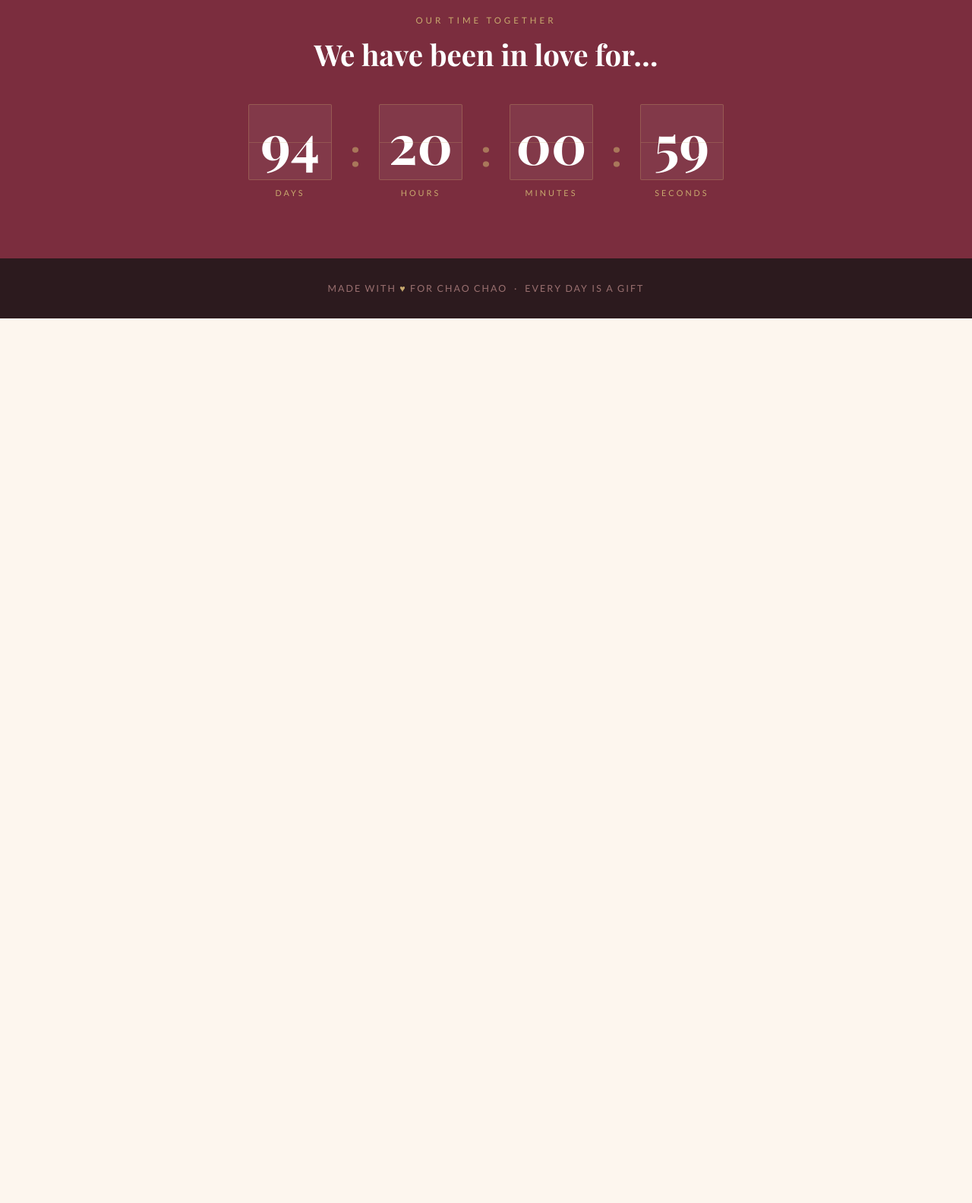
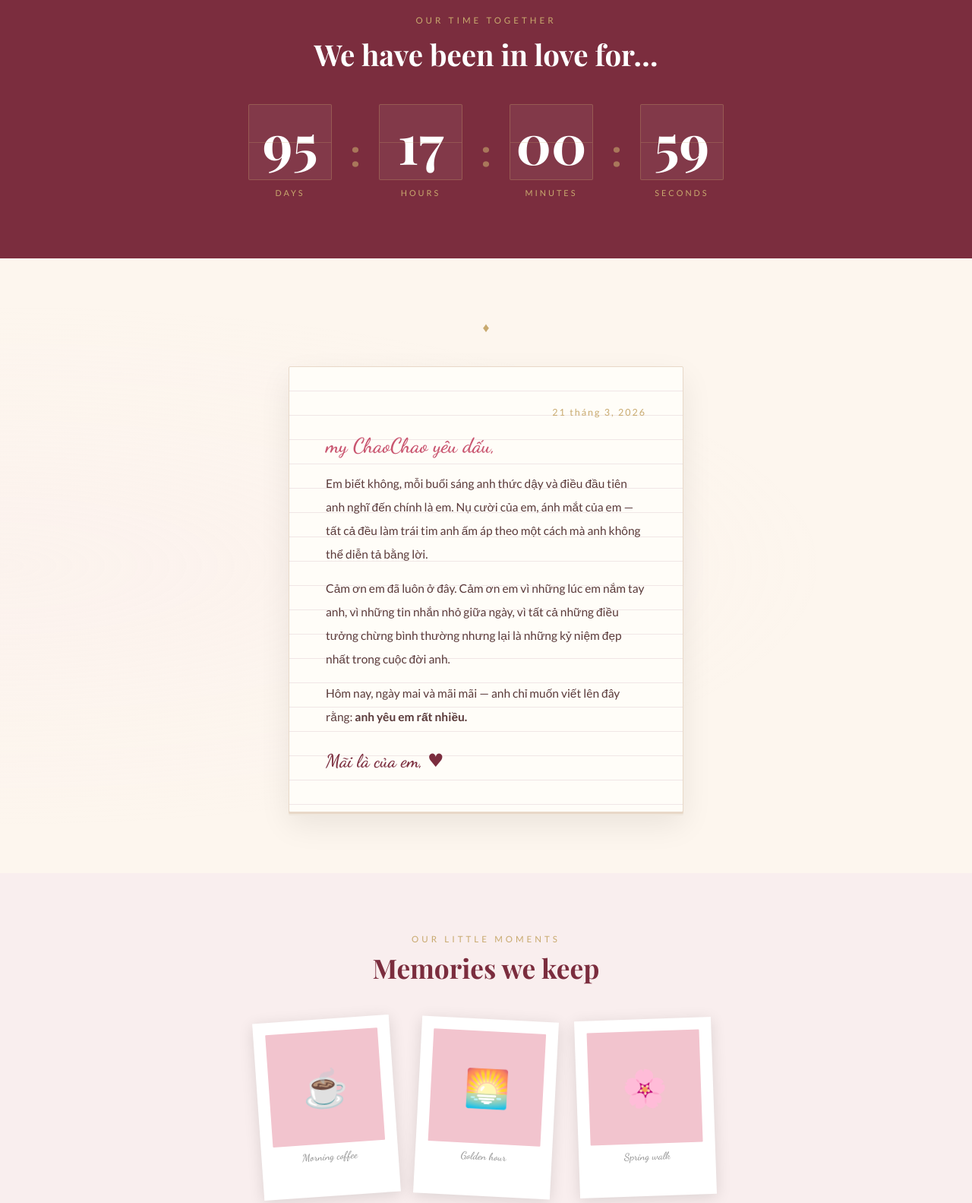
Before and after one commit to CaiVan8397/CaiVan8397.github.io, a plain HTML site: page love.html in a window 1280 px wide. Shown: the part 860-2443 px from the top of the page at 76% size. Before the commit the page ends 1279 px from the top, so only its background shows below. Drawn offline with nearby package versions, Linux system fonts and the light colour scheme; a web font is replaced by a local one.

Commit message:
💖 Rename Chao Chao → my ChaoChao

```diff
--- a/love.html
+++ b/love.html
@@ -19,17 +19,17 @@
       --soft:  #f9eeee;
     }
 
-    html { scroll-behavior: smooth; }
+    html { scroll-behavior:smooth; }
     body {
-      background: var(--cream);
-      color: var(--dark);
-      font-family: 'Lato', sans-serif;
-      overflow-x: hidden;
-      animation: pageIn .6s ease both;
+      background:var(--cream);
+      color:var(--dark);
+      font-family:'Lato',sans-serif;
+      overflow-x:hidden;
+      animation:pageIn .6s ease both;
     }
     @keyframes pageIn {
-      from { opacity:0; transform: scale(.98); }
-      to   { opacity:1; transform: scale(1); }
+      from { opacity:0; transform:scale(.98); }
+      to   { opacity:1; transform:scale(1);   }
     }
 
     /* PETALS */
@@ -40,13 +40,17 @@
       100% { transform:translateY(110vh) rotate(540deg); opacity:0;  }
     }
 
-    /* ── DO YOU LOVE ME ── */
+    .divider { display:flex; align-items:center; gap:14px; margin:0 auto 10px; max-width:340px; }
+    .divider::before,.divider::after { content:''; flex:1; height:1px; background:var(--gold); }
+    .divider span { color:var(--gold); font-size:1.1rem; }
+
+    /* DO YOU LOVE ME */
     #love-dialog {
       position:relative; z-index:1;
       min-height:100vh;
       display:flex; align-items:center; justify-content:center;
       padding:60px 20px;
-      background: radial-gradient(ellipse at 50% 50%, #f5dde4 0%, transparent 70%), var(--cream);
+      background:radial-gradient(ellipse at 50% 50%, #f5dde4 0%, transparent 70%), var(--cream);
     }
     .card {
       background:white;
@@ -76,7 +80,7 @@
       font-family:'Playfair Display',serif; font-size:1rem;
       cursor:pointer; letter-spacing:1px;
       box-shadow:0 4px 16px rgba(201,85,111,.35);
-      transition: background .2s, transform .2s, padding .35s, font-size .35s, box-shadow .2s;
+      transition:background .2s, transform .2s, padding .35s, font-size .35s, box-shadow .2s;
     }
     .btn-yes:hover { background:var(--wine); transform:translateY(-2px); box-shadow:0 8px 24px rgba(201,85,111,.45); }
 
@@ -89,13 +93,13 @@
     }
     .btn-no.roaming { position:fixed; transition:none; z-index:999; }
 
-    /* ── COUNTDOWN ── */
+    /* COUNTDOWN */
     #countdown {
       position:relative; z-index:1;
       padding:80px 20px; text-align:center;
       background:var(--wine); color:var(--cream);
     }
-    #countdown .section-label { font-size:.72rem; letter-spacing:4px; text-transform:uppercase; color:var(--gold); margin-bottom:12px; }
+    #countdown .section-label { font-size:.72rem; letter-spacing:4px; text-transform:uppercase; color:var(--gold); margin-bottom:12px; display:block; }
     #countdown h2 { font-family:'Playfair Display',serif; font-size:clamp(1.6rem,4vw,2.4rem); margin-bottom:40px; color:white; }
     .tickers { display:flex; justify-content:center; gap:24px; flex-wrap:wrap; }
     .ticker  { display:flex; flex-direction:column; align-items:center; }
@@ -113,7 +117,50 @@
     .ticker-lbl { margin-top:10px; font-size:.68rem; letter-spacing:3px; text-transform:uppercase; color:var(--gold); }
     .ticker-sep { font-family:'Playfair Display',serif; font-size:3rem; color:var(--gold); align-self:center; line-height:1; opacity:.6; }
 
-    /* ── YES OVERLAY ── */
+    /* LETTER */
+    #letter {
+      position:relative; z-index:1;
+      padding:80px 20px;
+      display:flex; flex-direction:column; align-items:center;
+      background:radial-gradient(ellipse at 0% 50%, #f9e4ec33 0%, transparent 60%), var(--cream);
+    }
+    .letter-paper {
+      max-width:520px; width:100%;
+      background:#fffdf8;
+      border:1px solid #e8d8c8;
+      padding:52px 48px; border-radius:2px;
+      box-shadow:0 2px 0 #e8d8c8, 0 4px 0 #f0e8de, 0 16px 40px rgba(0,0,0,.08);
+      position:relative;
+    }
+    .letter-paper::before {
+      content:''; position:absolute; inset:0;
+      background:repeating-linear-gradient(transparent,transparent 31px,#f0e6e6 31px,#f0e6e6 32px);
+      border-radius:2px; pointer-events:none;
+    }
+    .letter-content { position:relative; z-index:1; }
+    .letter-date    { font-size:.78rem; color:var(--gold); letter-spacing:2px; margin-bottom:20px; text-align:right; }
+    .letter-greeting { font-family:'Dancing Script',cursive; font-size:1.7rem; color:var(--rose); margin-bottom:18px; }
+    .letter-body { font-size:.97rem; line-height:2; color:#5a3a3a; }
+    .letter-body p { margin-bottom:14px; }
+    .letter-sign { font-family:'Dancing Script',cursive; font-size:1.5rem; color:var(--wine); margin-top:28px; }
+
+    /* GALLERY */
+    #gallery { position:relative; z-index:1; padding:80px 20px; text-align:center; background:var(--soft); }
+    .section-header { margin-bottom:44px; }
+    .section-header .sec-label { font-size:.72rem; letter-spacing:4px; text-transform:uppercase; color:var(--gold); display:block; margin-bottom:8px; }
+    .section-header h2 { font-family:'Playfair Display',serif; font-size:clamp(1.5rem,4vw,2.2rem); color:var(--wine); }
+    .polaroids { display:flex; flex-wrap:wrap; justify-content:center; gap:30px; max-width:760px; margin:0 auto; }
+    .polaroid {
+      background:white; padding:16px 16px 44px;
+      box-shadow:0 4px 20px rgba(0,0,0,.12); width:180px;
+      transform:rotate(var(--r));
+      transition:transform .3s ease, box-shadow .3s;
+    }
+    .polaroid:hover { transform:rotate(0deg) scale(1.05); box-shadow:0 12px 36px rgba(0,0,0,.2); z-index:2; }
+    .polaroid-img { width:100%; height:148px; background:var(--blush); display:flex; align-items:center; justify-content:center; font-size:3rem; border-radius:1px; }
+    .polaroid-cap { font-family:'Dancing Script',cursive; font-size:.85rem; color:#999; text-align:center; margin-top:8px; }
+
+    /* YES OVERLAY */
     #yes-overlay {
       display:none; position:fixed; inset:0; z-index:9999;
       background:var(--wine);
@@ -137,7 +184,6 @@
     }
     .btn-close-ov:hover { background:var(--gold); color:var(--wine); }
 
-    /* FOOTER */
     footer {
       position:relative; z-index:1;
       padding:32px 20px; text-align:center;
@@ -155,7 +201,7 @@
 <!-- YES OVERLAY -->
 <div id="yes-overlay">
   <div class="ov-heart">💌</div>
-  <h1>I knew it, Chao Chao~</h1>
+  <h1>I knew it, my ChaoChao~</h1>
   <p>Cảm ơn em đã yêu anh. Mỗi ngày có em là một ngày anh không muốn kết thúc. 🌹</p>
   <div class="ov-gold">" You are my favourite love story. "</div>
   <button class="btn-close-ov" onclick="document.getElementById('yes-overlay').classList.remove('show')">Close ✕</button>
@@ -167,7 +213,7 @@
     <span class="card-icon">🐻</span>
     <p class="card-label">A very important question</p>
     <h2 class="card-question">Do you love me?</h2>
-    <p class="card-sub">Think carefully, Chao Chao.<br>There is only one right answer. 🌹</p>
+    <p class="card-sub">Think carefully, my ChaoChao.<br>There is only one right answer. 🌹</p>
     <div class="btns" id="btns">
       <button class="btn-yes" id="btnYes" onclick="pressYes()">Yes ♥</button>
       <button class="btn-no"  id="btnNo">No</button>
@@ -177,7 +223,7 @@
 
 <!-- COUNTDOWN -->
 <section id="countdown">
-  <p class="section-label">Our time together</p>
+  <span class="section-label">Our time together</span>
   <h2>We have been in love for…</h2>
   <div class="tickers">
     <div class="ticker"><div class="ticker-num" id="tDays">0</div><div class="ticker-lbl">Days</div></div>
@@ -190,7 +236,40 @@
   </div>
 </section>
 
-<footer>Made with <span>♥</span> for Chao Chao &nbsp;·&nbsp; Every day is a gift</footer>
+<!-- LETTER -->
+<section id="letter">
+  <div class="divider" style="margin-bottom:40px"><span>♦</span></div>
+  <div class="letter-paper">
+    <div class="letter-content">
+      <div class="letter-date">21 tháng 3, 2026</div>
+      <div class="letter-greeting">my ChaoChao yêu dấu,</div>
+      <div class="letter-body">
+        <p>Em biết không, mỗi buổi sáng anh thức dậy và điều đầu tiên anh nghĩ đến chính là em. Nụ cười của em, ánh mắt của em — tất cả đều làm trái tim anh ấm áp theo một cách mà anh không thể diễn tả bằng lời.</p>
+        <p>Cảm ơn em đã luôn ở đây. Cảm ơn em vì những lúc em nắm tay anh, vì những tin nhắn nhỏ giữa ngày, vì tất cả những điều tưởng chừng bình thường nhưng lại là những kỷ niệm đẹp nhất trong cuộc đời anh.</p>
+        <p>Hôm nay, ngày mai và mãi mãi — anh chỉ muốn viết lên đây rằng: <strong>anh yêu em rất nhiều.</strong></p>
+      </div>
+      <div class="letter-sign">Mãi là của em, ♥</div>
+    </div>
+  </div>
+</section>
+
+<!-- GALLERY -->
+<section id="gallery">
+  <div class="section-header">
+    <span class="sec-label">Our little moments</span>
+    <h2>Memories we keep</h2>
+  </div>
+  <div class="polaroids">
+    <div class="polaroid" style="--r:-4deg"><div class="polaroid-img">☕</div><div class="polaroid-cap">Morning coffee</div></div>
+    <div class="polaroid" style="--r:3deg"> <div class="polaroid-img">🌅</div><div class="polaroid-cap">Golden hour</div></div>
+    <div class="polaroid" style="--r:-2deg"><div class="polaroid-img">🌸</div><div class="polaroid-cap">Spring walk</div></div>
+    <div class="polaroid" style="--r:5deg"> <div class="polaroid-img">🕯️</div><div class="polaroid-cap">Candlelight</div></div>
+    <div class="polaroid" style="--r:-3deg"><div class="polaroid-img">🎶</div><div class="polaroid-cap">Our song</div></div>
+    <div class="polaroid" style="--r:2deg"> <div class="polaroid-img">💌</div><div class="polaroid-cap">Love notes</div></div>
+  </div>
+</section>
+
+<footer>Made with <span>♥</span> for my ChaoChao &nbsp;·&nbsp; Since 21 March 2026</footer>
 
 <script>
   /* PETALS */
@@ -211,45 +290,48 @@
   }
   setInterval(spawnPetal,450);
 
-  /* COUNTDOWN — bắt đầu yêu 21/03/2026 lúc 21:00 */
-  const START = new Date('2026-03-21T21:00:00');
+  /* COUNTDOWN — 21 tháng 3 năm 2026 */
+  const START = new Date('2026-03-21T00:00:00');
   function tick(){
-    const now=new Date(), d=now-START;
-    if(d<0){
-      document.getElementById('tDays').textContent  = '0';
-      document.getElementById('tHours').textContent = '00';
-      document.getElementById('tMins').textContent  = '00';
-      document.getElementById('tSecs').textContent  = '00';
+    const now = new Date();
+    const diff = now - START;
+    const pad = n => String(n).padStart(2,'0');
+    if(diff < 0){
+      const abs = Math.abs(diff);
+      document.getElementById('tDays').textContent  = Math.floor(abs/86400000);
+      document.getElementById('tHours').textContent = pad(Math.floor(abs/3600000)%24);
+      document.getElementById('tMins').textContent  = pad(Math.floor(abs/60000)%60);
+      document.getElementById('tSecs').textContent  = pad(Math.floor(abs/1000)%60);
+      document.querySelector('#countdown h2').textContent = 'Còn bao lâu nữa…';
       return;
     }
-    const pad=n=>String(n).padStart(2,'0');
-    document.getElementById('tDays').textContent  = Math.floor(d/86400000);
-    document.getElementById('tHours').textContent = pad(Math.floor(d/3600000)%24);
-    document.getElementById('tMins').textContent  = pad(Math.floor(d/60000)%60);
-    document.getElementById('tSecs').textContent  = pad(Math.floor(d/1000)%60);
+    document.getElementById('tDays').textContent  = Math.floor(diff/86400000);
+    document.getElementById('tHours').textContent = pad(Math.floor(diff/3600000)%24);
+    document.getElementById('tMins').textContent  = pad(Math.floor(diff/60000)%60);
+    document.getElementById('tSecs').textContent  = pad(Math.floor(diff/1000)%60);
   }
   setInterval(tick,1000); tick();
 
   /* NO ESCAPE */
-  const btnNo=document.getElementById('btnNo');
-  const btnYes=document.getElementById('btnYes');
+  const btnNo  = document.getElementById('btnNo');
+  const btnYes = document.getElementById('btnYes');
   let escaped=false, yesLevel=0;
   const yesLabels=['Yes ♥','Yes!! 🌹','Of course 💌','Always ♥','Forever & ever 💍'];
   function runAway(e){
     if(e) e.preventDefault();
     if(!escaped){ escaped=true; btnNo.classList.add('roaming'); document.body.appendChild(btnNo); }
     const m=80;
-    btnNo.style.left=(m+Math.random()*(window.innerWidth-m*2))+'px';
+    btnNo.style.left=(m+Math.random()*(window.innerWidth -m*2))+'px';
     btnNo.style.top =(m+Math.random()*(window.innerHeight-m*2))+'px';
     btnNo.style.transform='translate(-50%,-50%)';
     yesLevel=Math.min(yesLevel+1,yesLabels.length-1);
     const s=1+yesLevel*0.22, p=13+yesLevel*8;
-    btnYes.style.fontSize=s+'rem';
-    btnYes.style.padding=p+'px '+(p*2.4)+'px';
+    btnYes.style.fontSize =s+'rem';
+    btnYes.style.padding  =p+'px '+(p*2.4)+'px';
     btnYes.style.boxShadow=`0 ${6+yesLevel*3}px ${20+yesLevel*8}px rgba(201,85,111,.${4+yesLevel})`;
     btnYes.textContent=yesLabels[yesLevel];
   }
-  btnNo.addEventListener('mouseover',runAway);
+  btnNo.addEventListener('mouseover', runAway);
   btnNo.addEventListener('touchstart',runAway,{passive:false});
 
   /* YES */
```
Also changed, not shown: index.html (+90 -133 lines).
